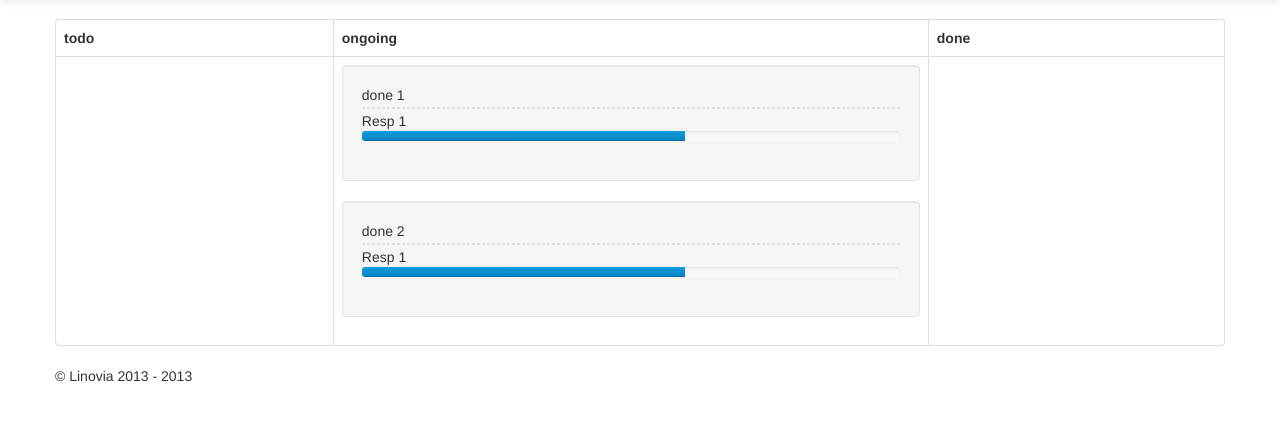
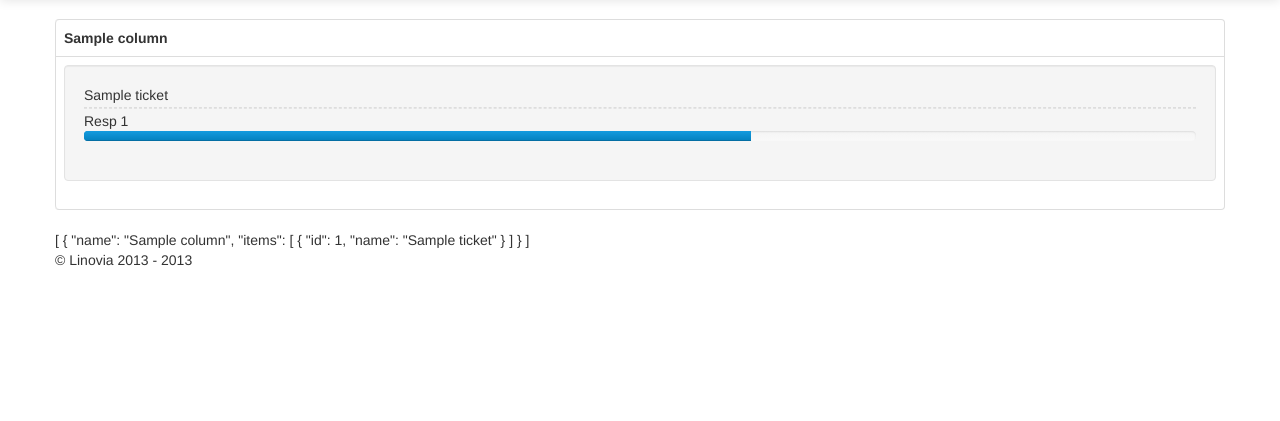
Before and after one commit to linovia/django-agile-boards, a Django app: template agileboards/kanban/templates/board.html in a window 1280 px wide. Shown: the part 41-462 px from the top of the page. Run offline with Django 3.2, Linux system fonts and the light colour scheme; the template is opened without the code that fills it: values that come from a table or form of the project are taken from there, others are empty; tables that the repository leaves empty hold one stand-in row (values such as "Sample post"); some libraries are stand-ins or nearby versions.

Commit message:
Updated the models / serializers, added the admin..

```diff
--- a/agileboards/kanban/models.py
+++ b/agileboards/kanban/models.py
@@ -6,14 +6,27 @@ from django.utils.encoding import python_2_unicode_compatible
 
 
 @python_2_unicode_compatible
+class Project(models.Model):
+    name = models.CharField(max_length=64)
+
+    class Meta:
+        verbose_name = _('Project')
+        verbose_name_plural = _('Projects')
+
+    def __str__(self):
+        return self.name
+
+
+@python_2_unicode_compatible
 class Column(models.Model):
     name = models.CharField(max_length=64)
     order = models.IntegerField()
+    project = models.ForeignKey(Project, related_name='columns')
 
     class Meta:
         verbose_name = _('Column')
         verbose_name_plural = _('Columns')
-        ordering = ('order')
+        ordering = ('order',)
 
     def __str__(self):
         return self.name
@@ -23,7 +36,7 @@ class Column(models.Model):
 class Ticket(models.Model):
     name = models.CharField(max_length=32)
     progress = models.IntegerField()
-    status = models.ForeignKey(Column)
+    status = models.ForeignKey(Column, related_name='tickets')
     order = models.IntegerField()
 
     class Meta:
--- a/agileboards/kanban/templates/board.html
+++ b/agileboards/kanban/templates/board.html
@@ -110,6 +110,8 @@
           </tr>
         </tbody>
       </table>
+
+      {{ board.columns|json}}
       {% endverbatim %}
 
       <footer>
@@ -131,7 +133,6 @@
 
         angular.module('ui.config', []).value('ui.config', {
           sortable: {
-            //update: 'itemsChanged',
             connectWith: '.task-column'
           }
         });
@@ -139,41 +140,32 @@
         this.taskboard = angular.module('taskboard', ['ui', 'djangoRESTResources']);
 
         this.TaskController = function($scope, djResource) {
-          // $scope.changed = 'Unfortunately not';
           var tickets = djResource('/kanban/tickets/:ticketId/', {ticketId:'@id'});
-
-          t = tickets.query();
-          console.log(t);
-          console.log(tickets.get({ticketId: 1}));
-          console.log('>>', t);
 
           $scope.board = {
             columns: [
-              { name: 'todo',
-                items: t //[
-                  // {name: 'todo 1'},
-                  // {name: 'todo 2'},
-                  // {name: 'todo 3'},
-                  // {name: 'todo 4'}
-                //]
-              },
-              { name: 'ongoing',
-                items: [
-                  {name: 'done 1'},
-                  {name: 'done 2'}
+              {% for column in columns %}
+                {
+                  name: '{{ column }}',
+                  items: [
+                    {% for ticket in column.tickets.all %}
+                      {
+                        id: {{ticket.id}},
+                        name: '{{ ticket.name }}'
+                      },
+                    {% endfor %}
                 ]
-              },
-              { name: 'done',
-                items: []
-              }
+                },
+              {% endfor %}
             ]
           };
 
-          /*
-          $scope.itemsChanged = function() {
-            $scope.changed = 'Yes, of course :)';
+          var demo = function(newValue, oldValue, scope) {
+            console.log('demo');
+            console.log(oldValue, newValue);
           }
-          */
+
+          $scope.$watch('board', demo, true);
 
         };
 
--- a/agileboards/kanban/views.py
+++ b/agileboards/kanban/views.py
@@ -1,8 +1,17 @@
+
+from itertools import groupby
+
+from django.views.generic import DetailView
 
 from rest_framework import viewsets
+
 from .serializers import TicketSerializer
-from .models import Ticket
+from .models import Ticket, Column, Project
 
+
+#
+# REST API VIEWS
+#
 
 class TicketViewSet(viewsets.ModelViewSet):
     """
@@ -11,3 +20,18 @@ class TicketViewSet(viewsets.ModelViewSet):
     queryset = Ticket.objects.all()
     serializer_class = TicketSerializer
     paginate_by = None
+
+
+#
+# REGULAR VIEWS
+#
+
+class ProjectView(DetailView):
+    model = Project
+    template_name = "board.html"
+    pk_url_kwarg = 'project_id'
+
+    def get_context_data(self, **kwargs):
+        context = super(ProjectView, self).get_context_data(**kwargs)
+        context['columns'] = Column.objects.filter(project=self.object)
+        return context
--- a/agileboards/urls.py
+++ b/agileboards/urls.py
@@ -1,17 +1,15 @@
 from django.conf.urls import patterns, include, url
-from django.views.generic import TemplateView
+
+from agileboards.kanban.views import ProjectView
+
 
 from django.contrib import admin
 admin.autodiscover()
 
 
 urlpatterns = patterns('',
-    # Examples:
-    # url(r'^$', 'agileboards.views.home', name='home'),
-    # url(r'^blog/', include('blog.urls')),
-    url(r'^$', TemplateView.as_view(template_name="board.html"), name="homepage"),
+    url(r'^(?P<project_id>\d+)/$', ProjectView.as_view(), name="homepage"),
 
     url(r'^admin/', include(admin.site.urls)),
-
     url(r'^kanban/', include('agileboards.kanban.urls')),
 )
```
Also changed, not shown: agileboards/kanban/admin.py (+18 -1 lines), agileboards/kanban/serializers.py (+8 -2 lines).
